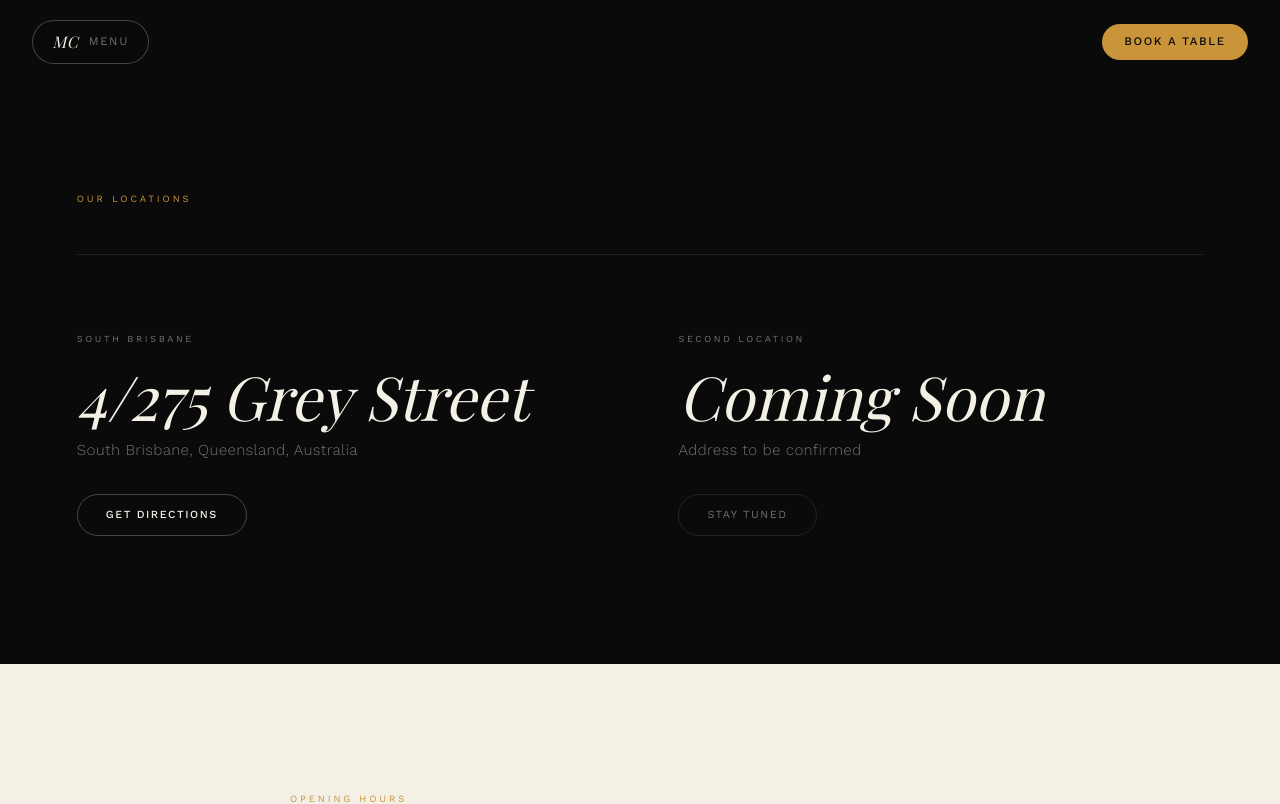
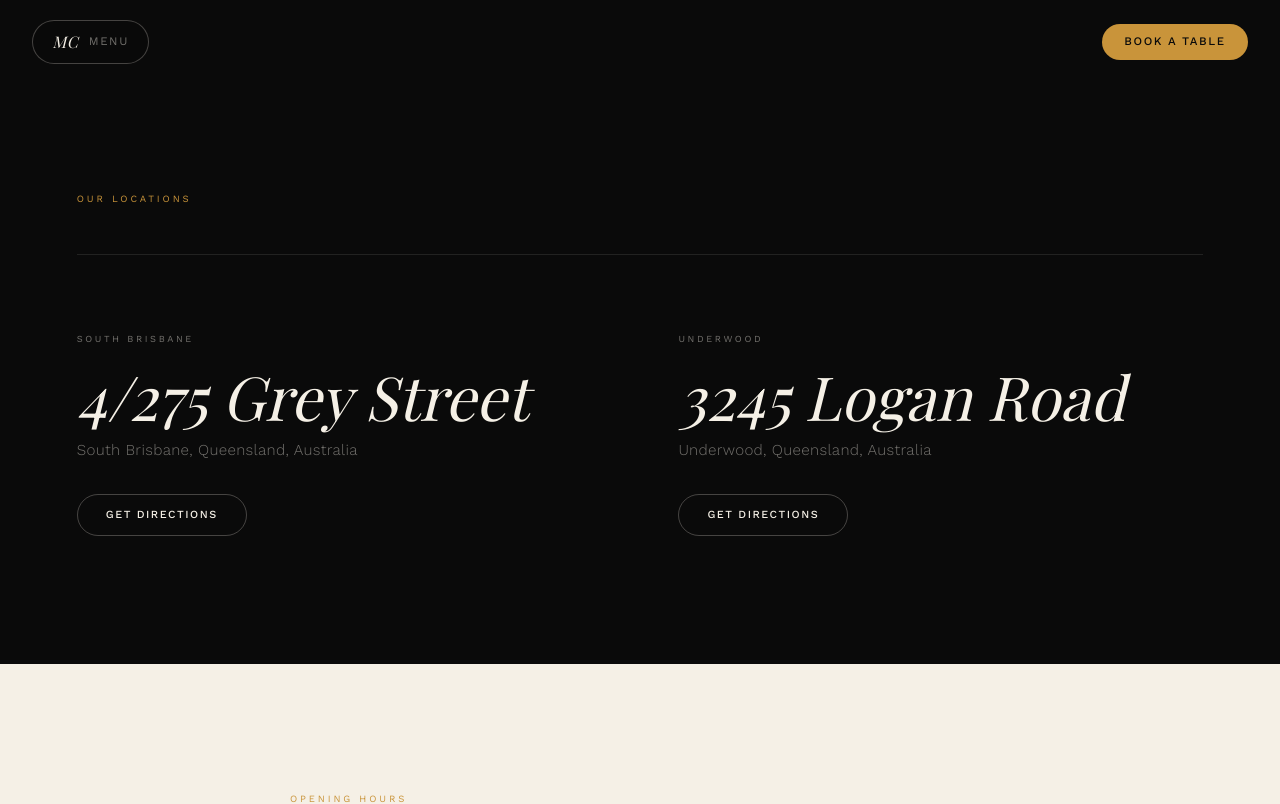
Before and after one commit to Wissko/micasa-cafe-v2, a Next.js app: page /find-us in a window 1280 px wide. Shown: the top 804 px of the page. Built offline with nearby package versions, Linux system fonts and the light colour scheme; a web font is replaced by a local one.

Commit message:
feat: add Underwood address — 3245 Logan Road

```diff
--- a/app/find-us/page.tsx
+++ b/app/find-us/page.tsx
@@ -112,7 +112,7 @@ export default function FindUs() {
                 textTransform: 'uppercase',
                 color: 'var(--muted)',
                 marginBottom: '1.25rem',
-              }}>Second Location</p>
+              }}>Underwood</p>
               <h2 style={{
                 fontFamily: 'Playfair Display, serif',
                 fontStyle: 'italic',
@@ -122,7 +122,7 @@ export default function FindUs() {
                 color: 'var(--cream)',
                 marginBottom: '0.75rem',
               }}>
-                Coming Soon
+                3245 Logan Road
               </h2>
               <p style={{
                 fontFamily: 'Work Sans, sans-serif',
@@ -132,22 +132,30 @@ export default function FindUs() {
                 marginBottom: '2rem',
                 letterSpacing: '0.02em',
               }}>
-                Address to be confirmed
+                Underwood, Queensland, Australia
               </p>
-              <span style={{
+              <a
+                href="https://maps.google.com/?q=3245+Logan+Road+Underwood+QLD"
+                target="_blank"
+                rel="noopener noreferrer"
+                style={{
                   display: 'inline-block',
-                border: '1px solid var(--border)',
+                  border: '1px solid var(--border2)',
                   borderRadius: '9999px',
                   padding: '0.75rem 1.75rem',
                   fontFamily: 'Work Sans, sans-serif',
-                fontWeight: 400,
+                  fontWeight: 500,
                   fontSize: '0.68rem',
                   letterSpacing: '0.14em',
                   textTransform: 'uppercase',
-                color: 'var(--muted)',
-              }}>
-                Stay tuned
-              </span>
+                  color: 'var(--cream)',
+                  transition: 'background 0.3s ease, color 0.3s ease',
+                }}
+                onMouseEnter={e => { (e.currentTarget as HTMLAnchorElement).style.background = 'var(--caramel)'; (e.currentTarget as HTMLAnchorElement).style.color = '#0a0a0a'; (e.currentTarget as HTMLAnchorElement).style.borderColor = 'var(--caramel)'; }}
+                onMouseLeave={e => { (e.currentTarget as HTMLAnchorElement).style.background = 'transparent'; (e.currentTarget as HTMLAnchorElement).style.color = 'var(--cream)'; (e.currentTarget as HTMLAnchorElement).style.borderColor = 'var(--border2)'; }}
+              >
+                Get Directions
+              </a>
             </div>
           </FadeUp>
 
```
Lines whose indentation alone changed are shown as unchanged.
